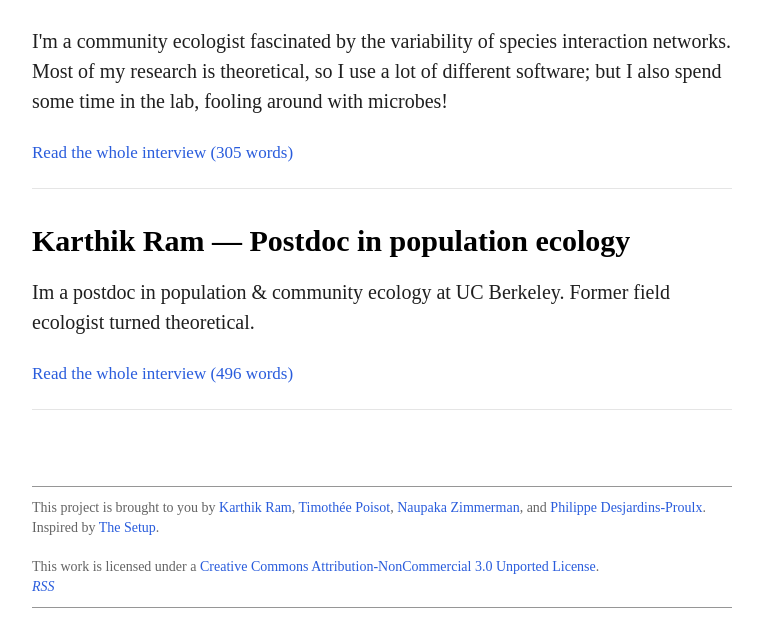
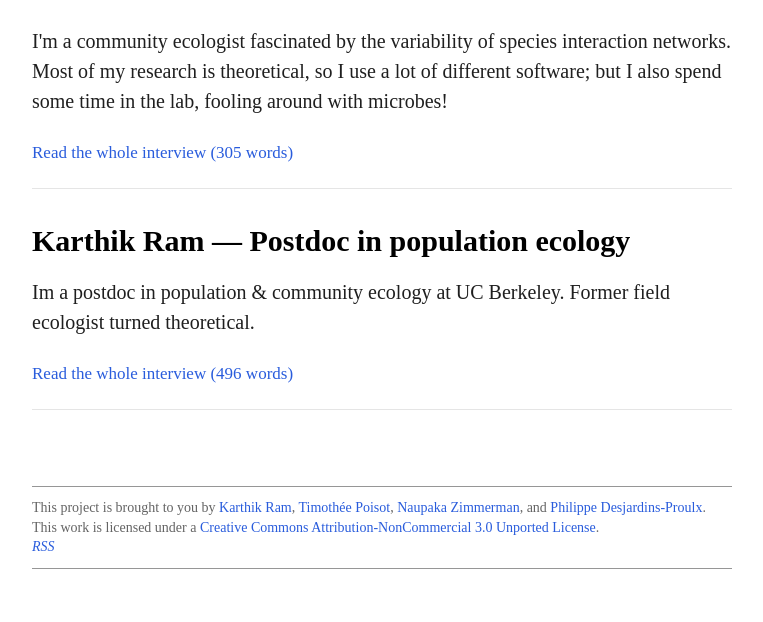
Before and after one commit to karthik/ecotools, a Jekyll site: the page built from index.html, in a window 1280 px wide, cut to the strip 741-1363 px from the top of the page. Shown: the whole strip, without its empty margins (258-1021 px from the left). Built offline with Jekyll 4.4.1, drawn with Linux system fonts in a browser that asks for light colours; Markdown is read by kramdown in place of the engine named in the settings; comment, search, counter and statistics services are not loaded; a style sheet for code colours, icons or effects is not loaded; after the commit the page ends 1324 px from its top, so only the background shows below that.

Commit message:
Shortened footer.

```diff
--- a/_includes/footer.html
+++ b/_includes/footer.html
@@ -1,6 +1,4 @@
 <div class="footer">
-This project is brought to you by <a href="http://nature.berkeley.edu/~kram/">Karthik Ram</a>, <a href="http://timotheepoisot.fr/">Timothée Poisot</a>, <a href="http://www.stanford.edu/~naupaka/">Naupaka Zimmerman</a>, and <a href="http://phdp.github.com/">Philippe Desjardins-Proulx</a>. Inspired by <a href="http://usesthis.com/about/">The Setup</a>.
-
-<br><br>This work is licensed under a <a rel="license" href="http://creativecommons.org/licenses/by-nc/3.0/deed.en_US">Creative Commons Attribution-NonCommercial 3.0 Unported License</a>. <i class="icon-rss"><br>
+This project is brought to you by <a href="http://nature.berkeley.edu/~kram/">Karthik Ram</a>, <a href="http://timotheepoisot.fr/">Timothée Poisot</a>, <a href="http://www.stanford.edu/~naupaka/">Naupaka Zimmerman</a>, and <a href="http://phdp.github.com/">Philippe Desjardins-Proulx</a>. <br> This work is licensed under a <a rel="license" href="http://creativecommons.org/licenses/by-nc/3.0/deed.en_US">Creative Commons Attribution-NonCommercial 3.0 Unported License</a>. <i class="icon-rss"><br>
 <a href="http://eebtools.org/atom.xml">RSS</a>
 </div>
```
